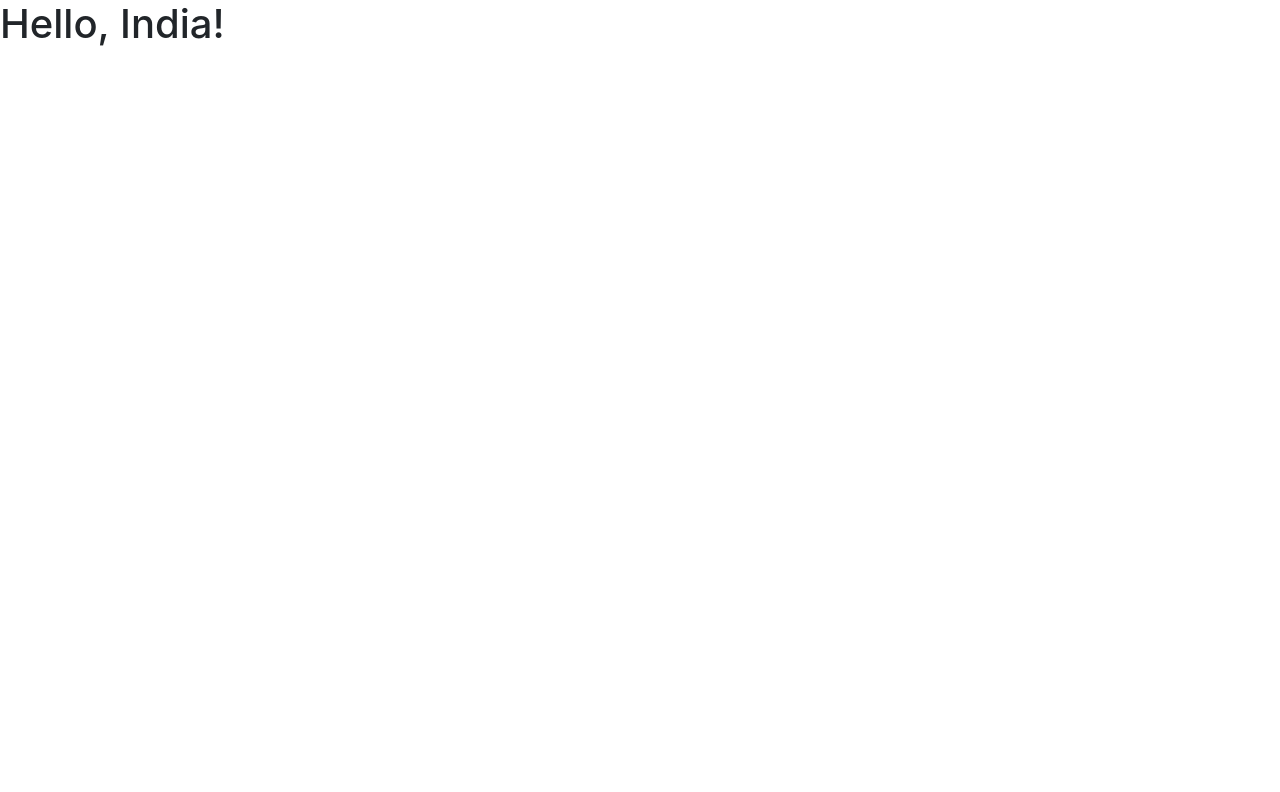
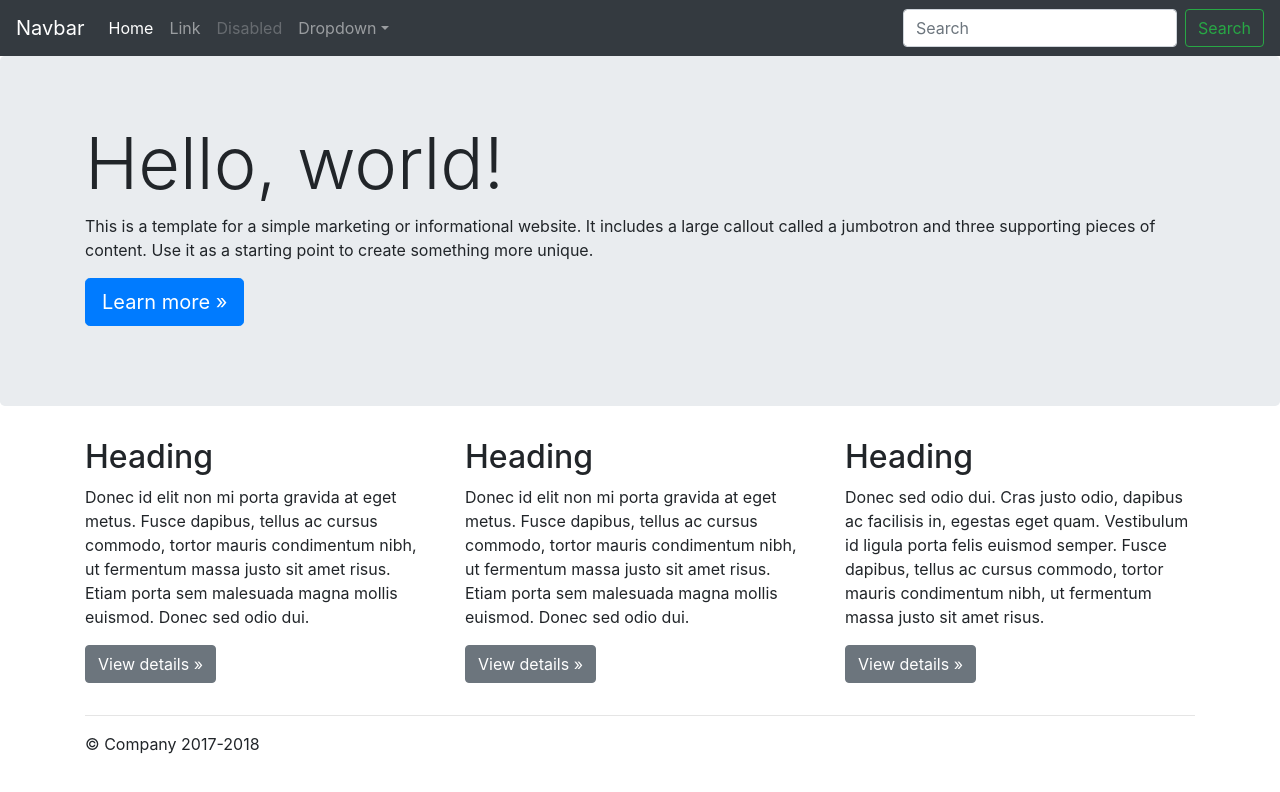
Before and after one commit to tdewebsite/tdewebsite.github.io, a plain HTML site: page index.html in a window 1280 px wide. Drawn offline with nearby package versions, Linux system fonts and the light colour scheme.

Commit message:
Add files via upload

```diff
--- a/index.html
+++ b/index.html
@@ -30,3 +30,110 @@
     <script src="https://maxcdn.bootstrapcdn.com/bootstrap/4.0.0/js/bootstrap.min.js" integrity="sha384-JZR6Spejh4U02d8jOt6vLEHfe/JQGiRRSQQxSfFWpi1MquVdAyjUar5+76PVCmYl" crossorigin="anonymous"></script>
   </body>
 </html>
+
+
+<!doctype html>
+<html lang="en">
+  <head>
+    <meta charset="utf-8">
+    <meta name="viewport" content="width=device-width, initial-scale=1, shrink-to-fit=no">
+    <meta name="description" content="">
+    <meta name="author" content="">
+    <link rel="icon" href="../../../../favicon.ico">
+
+    <title>Jumbotron Template for Bootstrap</title>
+
+    <link rel="canonical" href="https://getbootstrap.com/docs/4.0/examples/jumbotron/">
+
+    <!-- Bootstrap core CSS -->
+    <link href="../../dist/css/bootstrap.min.css" rel="stylesheet">
+
+    <!-- Custom styles for this template -->
+    <link href="jumbotron.css" rel="stylesheet">
+  </head>
+
+  <body>
+
+    <nav class="navbar navbar-expand-md navbar-dark fixed-top bg-dark">
+      <a class="navbar-brand" href="#">Navbar</a>
+      <button class="navbar-toggler" type="button" data-toggle="collapse" data-target="#navbarsExampleDefault" aria-controls="navbarsExampleDefault" aria-expanded="false" aria-label="Toggle navigation">
+        <span class="navbar-toggler-icon"></span>
+      </button>
+
+      <div class="collapse navbar-collapse" id="navbarsExampleDefault">
+        <ul class="navbar-nav mr-auto">
+          <li class="nav-item active">
+            <a class="nav-link" href="#">Home <span class="sr-only">(current)</span></a>
+          </li>
+          <li class="nav-item">
+            <a class="nav-link" href="#">Link</a>
+          </li>
+          <li class="nav-item">
+            <a class="nav-link disabled" href="#">Disabled</a>
+          </li>
+          <li class="nav-item dropdown">
+            <a class="nav-link dropdown-toggle" href="http://example.com" id="dropdown01" data-toggle="dropdown" aria-haspopup="true" aria-expanded="false">Dropdown</a>
+            <div class="dropdown-menu" aria-labelledby="dropdown01">
+              <a class="dropdown-item" href="#">Action</a>
+              <a class="dropdown-item" href="#">Another action</a>
+              <a class="dropdown-item" href="#">Something else here</a>
+            </div>
+          </li>
+        </ul>
+        <form class="form-inline my-2 my-lg-0">
+          <input class="form-control mr-sm-2" type="text" placeholder="Search" aria-label="Search">
+          <button class="btn btn-outline-success my-2 my-sm-0" type="submit">Search</button>
+        </form>
+      </div>
+    </nav>
+
+    <main role="main">
+
+      <!-- Main jumbotron for a primary marketing message or call to action -->
+      <div class="jumbotron">
+        <div class="container">
+          <h1 class="display-3">Hello, world!</h1>
+          <p>This is a template for a simple marketing or informational website. It includes a large callout called a jumbotron and three supporting pieces of content. Use it as a starting point to create something more unique.</p>
+          <p><a class="btn btn-primary btn-lg" href="#" role="button">Learn more &raquo;</a></p>
+        </div>
+      </div>
+
+      <div class="container">
+        <!-- Example row of columns -->
+        <div class="row">
+          <div class="col-md-4">
+            <h2>Heading</h2>
+            <p>Donec id elit non mi porta gravida at eget metus. Fusce dapibus, tellus ac cursus commodo, tortor mauris condimentum nibh, ut fermentum massa justo sit amet risus. Etiam porta sem malesuada magna mollis euismod. Donec sed odio dui. </p>
+            <p><a class="btn btn-secondary" href="#" role="button">View details &raquo;</a></p>
+          </div>
+          <div class="col-md-4">
+            <h2>Heading</h2>
+            <p>Donec id elit non mi porta gravida at eget metus. Fusce dapibus, tellus ac cursus commodo, tortor mauris condimentum nibh, ut fermentum massa justo sit amet risus. Etiam porta sem malesuada magna mollis euismod. Donec sed odio dui. </p>
+            <p><a class="btn btn-secondary" href="#" role="button">View details &raquo;</a></p>
+          </div>
+          <div class="col-md-4">
+            <h2>Heading</h2>
+            <p>Donec sed odio dui. Cras justo odio, dapibus ac facilisis in, egestas eget quam. Vestibulum id ligula porta felis euismod semper. Fusce dapibus, tellus ac cursus commodo, tortor mauris condimentum nibh, ut fermentum massa justo sit amet risus.</p>
+            <p><a class="btn btn-secondary" href="#" role="button">View details &raquo;</a></p>
+          </div>
+        </div>
+
+        <hr>
+
+      </div> <!-- /container -->
+
+    </main>
+
+    <footer class="container">
+      <p>&copy; Company 2017-2018</p>
+    </footer>
+
+    <!-- Bootstrap core JavaScript
+    ================================================== -->
+    <!-- Placed at the end of the document so the pages load faster -->
+    <script src="https://code.jquery.com/jquery-3.2.1.slim.min.js" integrity="sha384-KJ3o2DKtIkvYIK3UENzmM7KCkRr/rE9/Qpg6aAZGJwFDMVNA/GpGFF93hXpG5KkN" crossorigin="anonymous"></script>
+    <script>window.jQuery || document.write('<script src="../../assets/js/vendor/jquery-slim.min.js"><\/script>')</script>
+    <script src="../../assets/js/vendor/popper.min.js"></script>
+    <script src="../../dist/js/bootstrap.min.js"></script>
+  </body>
+</html>
```
